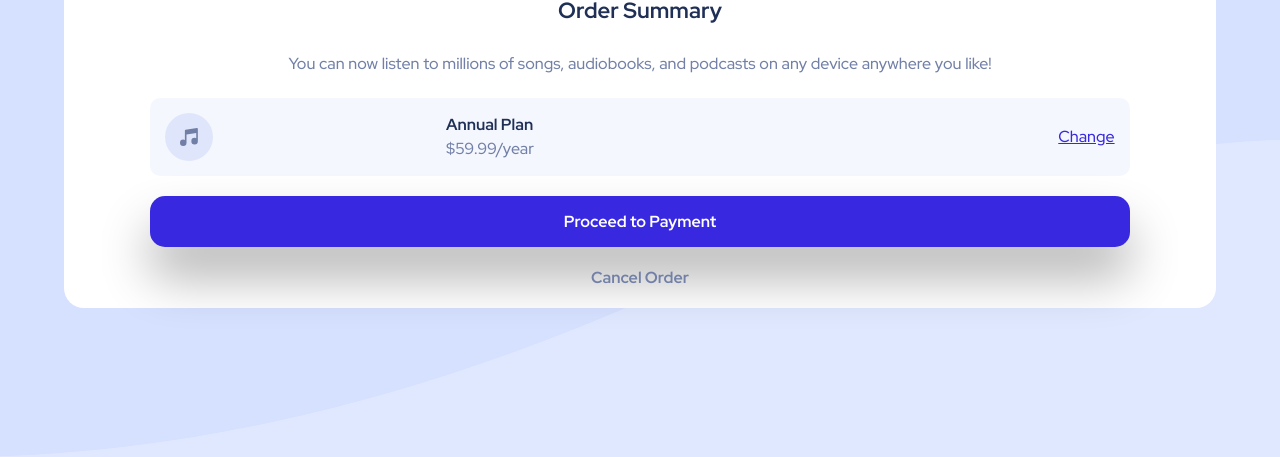
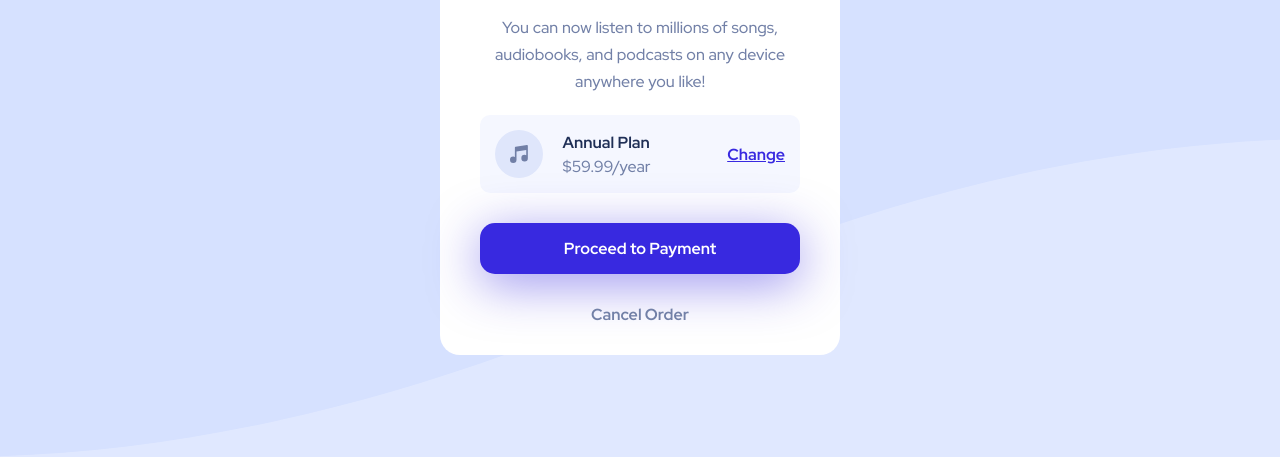
Before and after one commit to AndreaV89/order-summary-component-main, a plain HTML site: page index.html in a window 1280 px wide. Shown: the part 343-800 px from the top of the page. Drawn offline with Linux system fonts and the light colour scheme.

Commit message:
finished

```diff
--- a/styles/style.css
+++ b/styles/style.css
@@ -28,6 +28,7 @@ body {
 
 .container {
     width: 90%;
+    max-width: 400px;
     margin: 0 auto;
     border-radius: 20px;
     background-color: white;
@@ -45,7 +46,7 @@ h1 {
     font-weight: 700;
     color: var(--dark-blue);
     text-align: center;
-    margin: 25px auto;
+    margin: 30px auto 20px;
 }
 
 p.desc {
@@ -70,6 +71,12 @@ p.desc {
 
 .plan a {
     color: var(--bright-blue);
+    font-weight: 700;
+}
+
+.plan a:hover {
+    opacity: 0.5;
+    text-decoration: none;
 }
 
 .plan-desc {
@@ -90,7 +97,7 @@ button {
     width: 85%;
     background-color: var(--bright-blue);
     display: block;
-    margin: 20px auto;
+    margin: 30px auto;
     color: #FFF;
     border: none;
     border-radius: 15px;
@@ -98,7 +105,12 @@ button {
     font-size: 16px;
     font-family: "Red Hat Display";
     font-weight: 700;
-    box-shadow: 0px 30px 50px 0 rgba(0,0,0,0.3);
+    box-shadow: 0px 10px 50px 0 hsla(245, 75%, 52%, 0.5);
+}
+
+button:hover {
+    opacity: 0.7;
+    cursor: pointer;
 }
 
 a.cancel {
@@ -106,7 +118,28 @@ a.cancel {
     text-decoration: none;
     font-weight: 700;
     display: block;
-    margin: 20px auto;
+    margin: 30px auto;
     text-align: center;
+}
 
+a.cancel:hover {
+    color: black;
 }
+
+@media only screen and (min-width: 376px) {
+    body {
+        background-image: url("../images/pattern-background-desktop.svg");
+    }
+    h1 {
+        font-size: 30px;
+    }
+    .plan {
+        width: 80%;
+    }
+    .plan-desc {
+        width: 50%;
+    }
+    button {
+        width: 80%;
+    }
+}
```
